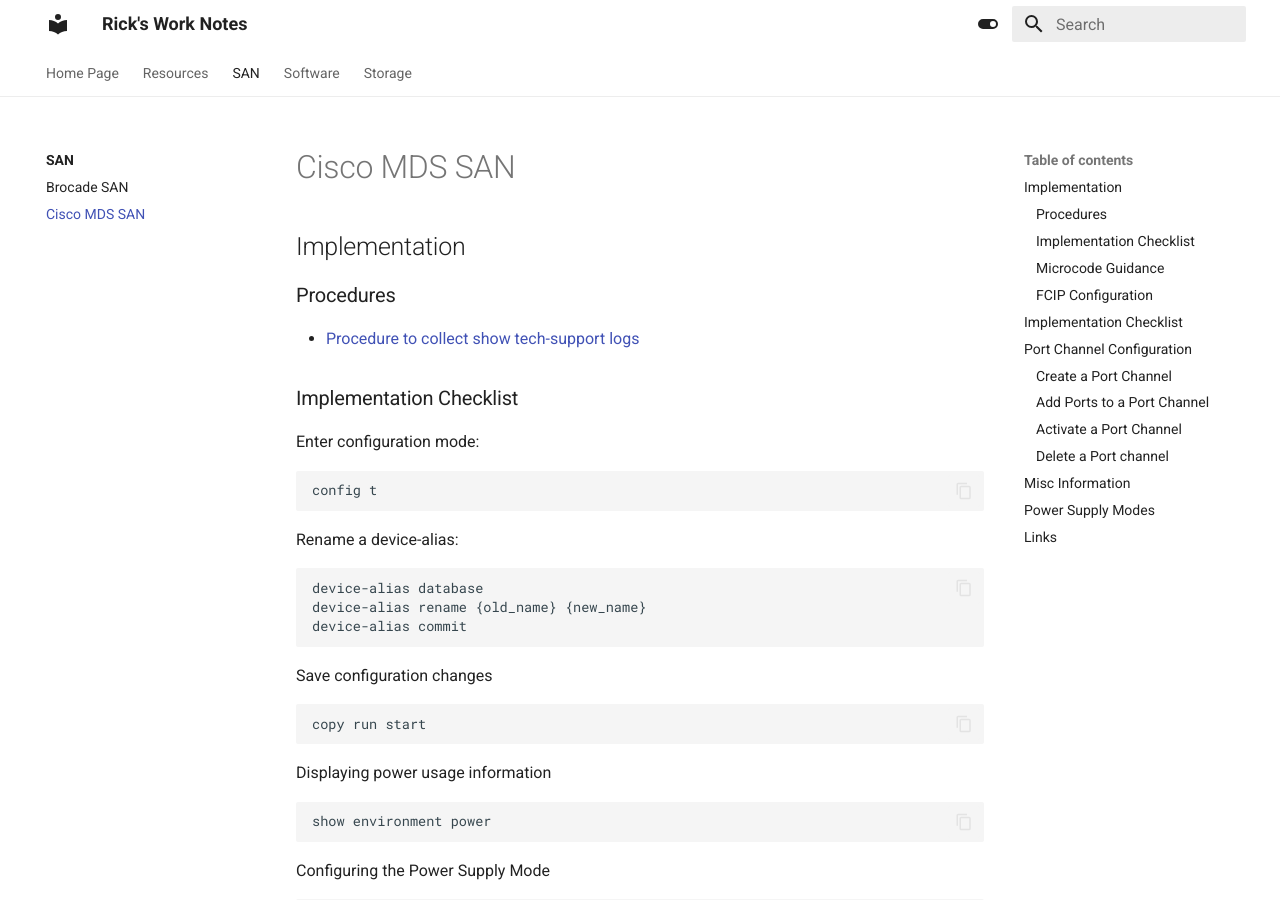
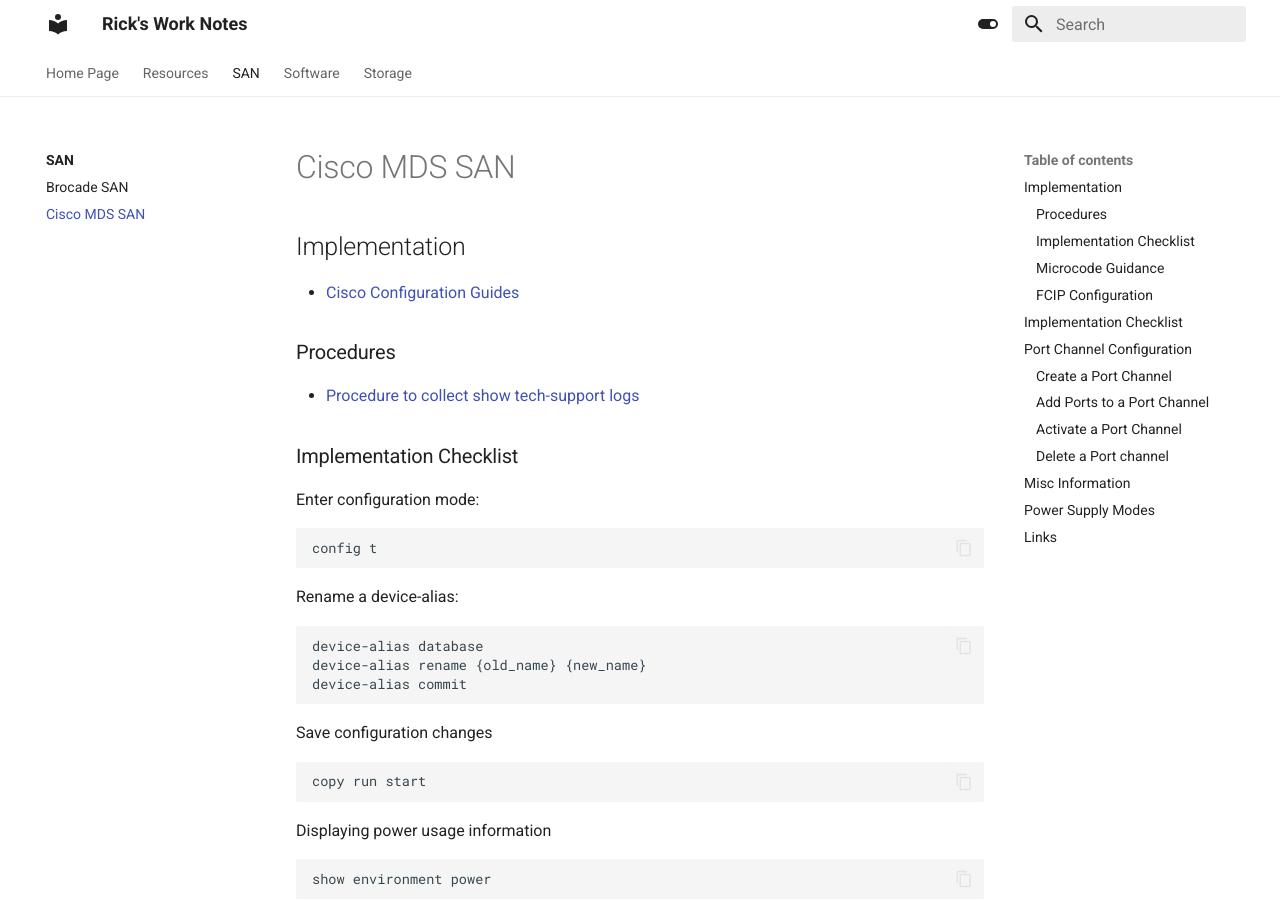
Before and after one commit to rickkoe/worknotes, an MkDocs documentation site: the page built from docs/SAN/cisco-mds.md, in a window 1280 px wide and 900 px high. Built offline with MkDocs 1.6.1 and Material for MkDocs 9.7.7, drawn with Linux system fonts in a browser that asks for light colours.

Commit message:
cisco Link

```diff
--- a/docs/SAN/cisco-mds.md
+++ b/docs/SAN/cisco-mds.md
@@ -1,5 +1,6 @@
 # Cisco MDS SAN
 ##  Implementation
+- [Cisco Configuration Guides](https://www.cisco.com/c/en/us/support/storage-networking/mds-9000-nx-os-san-os-software/products-installation-and-configuration-guides-list.html)
 ### Procedures
 - [Procedure to collect show tech-support logs](/cisco-mds/mds-tech-support)
 ### Implementation Checklist
```
